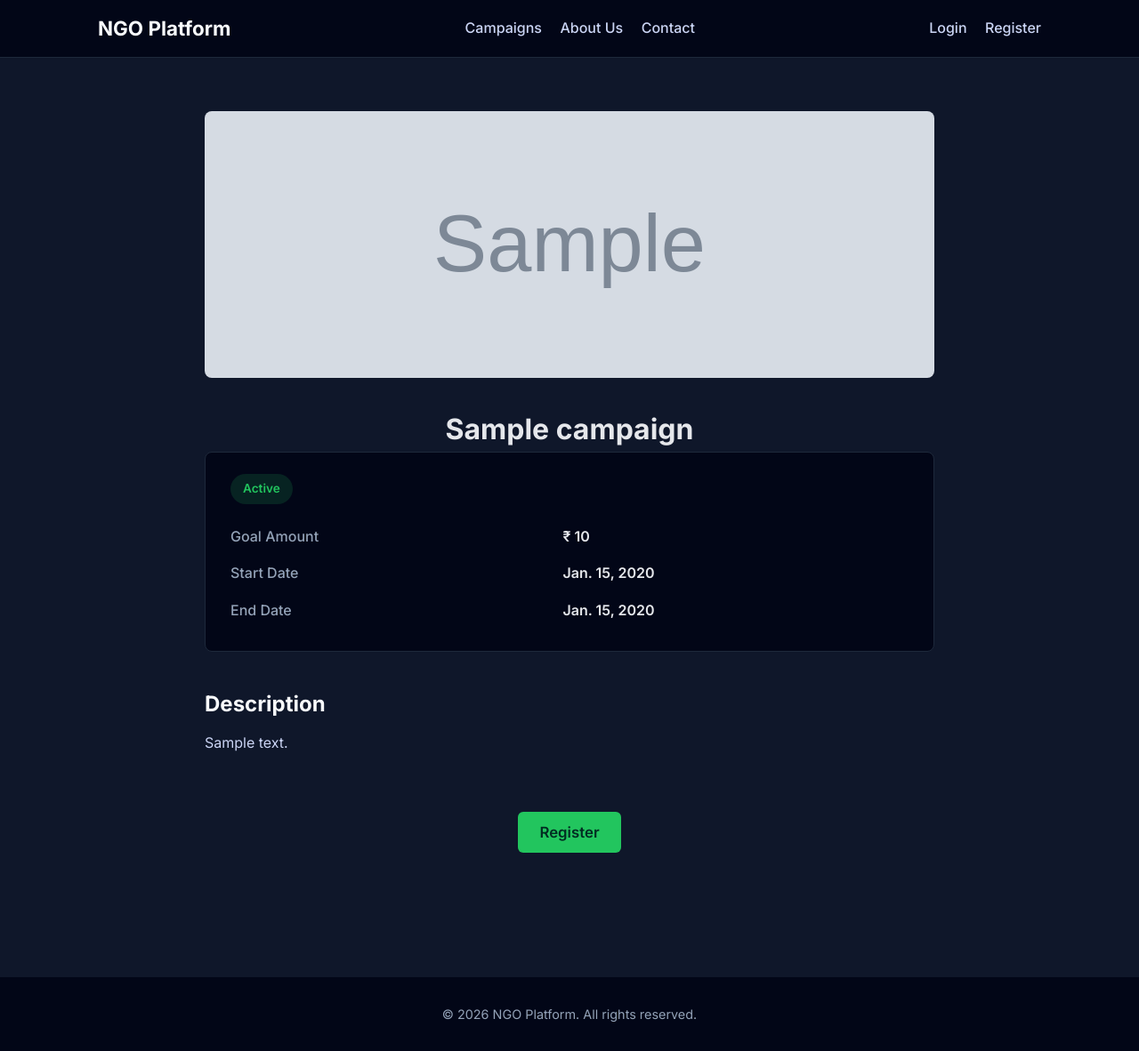
After one commit to C0deEnigma/ngo-donation-management-system, a Django app: page /campaigns/1/ in a window 1280 px wide. The commit adds this page. Shown: the whole page at 89% size. Run offline with Django 5.2, Linux system fonts and the light colour scheme; tables that the repository leaves empty hold one stand-in row (values such as "Sample post"); grey boxes marked "Sample" are stand-in pictures; parts of the project's set-up code (start-up, migrations or seed data) failed here and were passed over.

Commit message:
Implement campaign list page, campaign details page and fix frontend layout of home page

```diff
--- /dev/null
+++ b/campaigns/urls.py
@@ -0,0 +1,8 @@
+from django.urls import path
+from . import views
+
+urlpatterns = [
+    path("campaigns/", views.campaign_list, name="campaign-list"),
+    path("campaigns/<int:pk>/", views.campaign_detail, name="campaign-detail"),
+    path("campaigns/<int:pk>/register/", views.campaign_register, name="campaign-register"),
+]
--- a/campaigns/views.py
+++ b/campaigns/views.py
@@ -1,3 +1,18 @@
-from django.shortcuts import render
+from .models import Campaign
+from django.shortcuts import render, get_object_or_404
+from django.http import HttpResponse
 
-# Create your views here.
+def campaign_register(request, pk):
+    return HttpResponse(f"Register page for campaign {pk}")
+
+def campaign_list(request):
+    campaigns = Campaign.objects.all()
+    return render(request, "campaigns/campaign_list.html", {
+        "campaigns": campaigns
+    })
+
+def campaign_detail(request, pk):
+    campaign = get_object_or_404(Campaign, pk=pk)
+    return render(request, "campaigns/campaign_detail.html", {
+        "campaign": campaign
+    })
--- a/config/urls.py
+++ b/config/urls.py
@@ -8,7 +8,7 @@ urlpatterns = [
     path("", include("pages.urls")),
     path("accounts/", include("accounts.urls")),
     path("accounts/", include("django.contrib.auth.urls")),
-
+    path("", include("campaigns.urls")),
 ]
 
 if settings.DEBUG:
--- a/static/css/main.css
+++ b/static/css/main.css
@@ -1,5 +1,5 @@
 /* =====================================================
-   RESET & BASE
+   GLOBAL RESET
 ===================================================== */
 * {
     margin: 0;
@@ -9,17 +9,31 @@
 
 body {
     font-family: 'Inter', sans-serif;
-    background-color: #f3f4f6; /* soothing light gray */
-    color: #1f2937;
+    background-color: #0f172a;
+    color: #e5e7eb;
     line-height: 1.6;
 }
 
+img {
+    display: block;
+    max-width: 100%;
+    height: auto;
+}
+
 /* =====================================================
-   LAYOUT HELPERS
+   LAYOUT
 ===================================================== */
+main {
+    min-height: 70vh;
+}
+
+.section {
+    padding: 60px 0;
+}
+
 .container {
     width: 90%;
-    max-width: 1200px;
+    max-width: 1100px;
     margin: 0 auto;
 }
 
@@ -28,89 +42,82 @@ body {
 }
 
 /* =====================================================
-   HEADER / NAVBAR
+   HEADER
 ===================================================== */
 .site-header {
-    background-color: #ffffff;
-    border-bottom: 1px solid #e5e7eb;
+    background-color: #020617;
+    border-bottom: 1px solid #1e293b;
     position: sticky;
     top: 0;
     z-index: 100;
 }
 
 .header-inner {
+    max-width: 1100px;
+    margin: 0 auto;
+    padding: 14px 20px;
     display: flex;
     align-items: center;
     justify-content: space-between;
-    padding: 14px 0;
 }
 
 .site-logo a {
     font-size: 1.4rem;
     font-weight: 700;
-    color: #111827;
+    color: #f8fafc;
     text-decoration: none;
 }
 
-.main-nav a {
-    margin: 0 16px;
+.main-nav a,
+.auth-links a {
+    margin-left: 16px;
     text-decoration: none;
-    color: #374151;
+    color: #cbd5f5;
     font-weight: 500;
 }
 
-.main-nav a:hover {
-    color: #16a34a;
-}
-
-.auth-links a {
-    margin-left: 14px;
-    text-decoration: none;
-    font-weight: 500;
-    color: #374151;
+.main-nav a:hover,
+.auth-links a:hover {
+    color: #22c55e;
 }
 
 /* =====================================================
    BUTTONS
 ===================================================== */
-.btn-primary {
-    background-color: #16a34a;
-    color: #ffffff;
-    padding: 10px 22px;
+.btn-primary,
+.register-btn {
+    background-color: #22c55e;
+    color: #022c22;
+    padding: 10px 24px;
     border-radius: 6px;
     text-decoration: none;
     font-weight: 600;
     display: inline-block;
+    border: none;
+    cursor: pointer;
 }
 
-.btn-primary:hover {
-    background-color: #15803d;
+.btn-primary:hover,
+.register-btn:hover {
+    background-color: #16a34a;
 }
 
 .btn-large {
     font-size: 1.05rem;
-    margin-top: 20px;
+    margin-top: 24px;
 }
 
 /* =====================================================
-   MAIN
-===================================================== */
-main {
-    min-height: 70vh;
-}
-
-/* =====================================================
-   HERO SECTION (FULL WIDTH)
+   HERO
 ===================================================== */
 .hero {
     position: relative;
-    width: 100%;
     height: 60vh;
     min-height: 420px;
     overflow: hidden;
 }
 
-.hero-image {
+.hero img {
     width: 100%;
     height: 100%;
     object-fit: cover;
@@ -119,13 +126,12 @@ main {
 .hero-overlay {
     position: absolute;
     inset: 0;
-    background: rgba(0, 0, 0, 0.45);
+    background: rgba(2, 6, 23, 0.65);
     display: flex;
     flex-direction: column;
     justify-content: center;
     align-items: center;
     text-align: center;
-    color: #ffffff;
     padding: 20px;
 }
 
@@ -141,34 +147,13 @@ main {
 }
 
 /* =====================================================
-   SECTIONS
-===================================================== */
-.section {
-    padding: 60px 0;
-}
-
-.section-title {
-    text-align: center;
-    font-size: 2rem;
-    margin-bottom: 40px;
-}
-
-.section-text {
-    max-width: 800px;
-    margin: 0 auto;
-    font-size: 1.05rem;
-    color: #374151;
-}
-
-/* =====================================================
-   CAMPAIGN SLIDER
+   CAMPAIGN SLIDER (HOME PAGE — RESTORED)
 ===================================================== */
 .campaign-slider {
     display: flex;
-    gap: 20px;
+    gap: 24px;
     overflow-x: auto;
     padding-bottom: 10px;
-    scroll-snap-type: x mandatory;
 }
 
 .campaign-slider::-webkit-scrollbar {
@@ -176,19 +161,17 @@ main {
 }
 
 .campaign-slider::-webkit-scrollbar-thumb {
-    background-color: #d1d5db;
+    background: #334155;
     border-radius: 4px;
 }
 
 .campaign-slide {
-    min-width: 280px;
-    background-color: #ffffff;
+    min-width: 260px;
+    background-color: #020617;
     border-radius: 8px;
     overflow: hidden;
     text-decoration: none;
-    color: inherit;
-    box-shadow: 0 4px 12px rgba(0, 0, 0, 0.08);
-    scroll-snap-align: start;
+    color: #f8fafc;
     transition: transform 0.2s ease;
 }
 
@@ -202,24 +185,152 @@ main {
     object-fit: cover;
 }
 
-.campaign-slide span {
+.campaign-slide-title {
     display: block;
-    padding: 14px;
+    padding: 12px;
     font-weight: 600;
+    font-size: 0.95rem;
+}
+
+/* =====================================================
+   CAMPAIGN LIST PAGE
+===================================================== */
+.campaign-thumb {
+    width: 180px;
+    height: 140px;
+    background-color: #020617;
+    border-radius: 6px;
+    overflow: hidden;
+}
+
+.campaign-thumb img {
+    width: 100%;
+    height: 100%;
+    object-fit: cover;
+}
+
+.view-campaign-link {
+    display: inline-block;
+    margin-top: 8px;
+    font-size: 0.95rem;
+    color: #60a5fa;
+    text-decoration: none;
+}
+
+.view-campaign-link:hover {
+    text-decoration: underline;
+}
+
+.hr-divider {
+    height: 1px;
+    background-color: #334155;
+    border: none;
+    margin: 36px 0;
+}
+
+/* =====================================================
+   CAMPAIGN DETAIL PAGE
+===================================================== */
+.campaign-image {
+    max-width: 820px;
+    margin: 0 auto 32px auto;
+}
+
+.campaign-image img {
+    width: 100%;
+    height: 300px;
+    object-fit: cover;
+    border-radius: 8px;
+}
+
+.campaign-details,
+.campaign-details-card {
+    max-width: 820px;
+    margin: 0 auto 40px auto;
+    padding: 24px 28px;
+    background-color: #020617;
+    border: 1px solid #1e293b;
+    border-radius: 8px;
+}
+
+.campaign-info-table {
+    width: 100%;
+    border-collapse: collapse;
+}
+
+.campaign-info-table th {
+    text-align: left;
+    color: #94a3b8;
+    padding: 8px 0;
+    font-weight: 500;
+}
+
+.campaign-info-table td {
+    padding: 8px 0;
+    font-weight: 600;
+}
+
+/* =====================================================
+   STATUS
+===================================================== */
+.status,
+.status-badge {
+    display: inline-block;
+    padding: 6px 14px;
+    font-size: 0.85rem;
+    font-weight: 600;
+    border-radius: 999px;
+    margin-bottom: 16px;
+}
+
+.status.active,
+.status-badge.status-active {
+    background-color: rgba(34, 197, 94, 0.15);
+    color: #22c55e;
+}
+
+.status.closed,
+.status-badge.status-inactive {
+    background-color: rgba(239, 68, 68, 0.15);
+    color: #ef4444;
+}
+
+/* =====================================================
+   TEXT
+===================================================== */
+.section-title {
     text-align: center;
+    font-size: 2rem;
+    margin-bottom: 40px;
+    color: #f8fafc;
+}
+
+.section-text,
+.campaign-description {
+    max-width: 820px;
+    margin: 0 auto 40px auto;
+    color: #cbd5f5;
+}
+
+.section-text h2,
+.campaign-description h2 {
+    margin-bottom: 12px;
+    color: #f8fafc;
 }
 
 /* =====================================================
    FOOTER
 ===================================================== */
 .site-footer {
-    background-color: #111827;
-    color: #d1d5db;
+    background-color: #020617;
+    color: #94a3b8;
     margin-top: 80px;
 }
 
 .footer-inner {
+    max-width: 1100px;
+    margin: 0 auto;
+    padding: 30px 0;
     text-align: center;
-    padding: 30px 0;
     font-size: 0.9rem;
 }
--- a/templates/base.html
+++ b/templates/base.html
@@ -7,7 +7,7 @@
 
     <title>{% block title %}NGO Donation Platform{% endblock %}</title>
 
-    <!-- Professional font -->
+    <!-- Google Font -->
     <link rel="preconnect" href="https://fonts.googleapis.com">
     <link rel="preconnect" href="https://fonts.gstatic.com" crossorigin>
     <link href="https://fonts.googleapis.com/css2?family=Inter:wght@300;400;500;600;700&display=swap" rel="stylesheet">
@@ -18,49 +18,47 @@
 
 <body>
 
-    <!-- ================= HEADER / NAVBAR ================= -->
+    <!-- ================= HEADER ================= -->
     <header class="site-header">
-        <div class="container header-inner">
+        <div class="header-inner">
 
-            <!-- Logo -->
             <div class="site-logo">
                 <a href="/">NGO Platform</a>
             </div>
 
-            <!-- Navigation -->
             <nav class="main-nav">
                 <a href="/campaigns/">Campaigns</a>
                 <a href="/about/">About Us</a>
                 <a href="/contact/">Contact</a>
             </nav>
 
-            <!-- Auth -->
+            <div class="auth-links">
                 {% if user.is_authenticated %}
-                <p>
-                    Logged in as <strong>{{ user.username }}</strong>
-                </p>
+                    <span>Logged in as <strong>{{ user.username }}</strong></span>
 
-                <form method="post" action="{% url 'logout' %}">
+                    <form method="post" action="{% url 'logout' %}" style="display:inline;">
                         {% csrf_token %}
-                    <button type="submit">Logout</button>
+                        <button type="submit" class="btn-primary" style="padding:6px 12px; font-size:0.85rem;">
+                            Logout
+                        </button>
                     </form>
                 {% else %}
                     <a href="{% url 'login' %}">Login</a>
                     <a href="{% url 'signup' %}">Register</a>
                 {% endif %}
+            </div>
 
         </div>
     </header>
 
-    <!-- ================= MAIN CONTENT ================= -->
+    <!-- ================= PAGE CONTENT ================= -->
     <main>
         {% block content %}{% endblock %}
     </main>
 
-
     <!-- ================= FOOTER ================= -->
     <footer class="site-footer">
-        <div class="container footer-inner">
+        <div class="footer-inner">
             <p>© 2026 NGO Platform. All rights reserved.</p>
         </div>
     </footer>
--- /dev/null
+++ b/templates/campaigns/campaign_detail.html
@@ -0,0 +1,82 @@
+{% extends "base.html" %}
+{% load static %}
+
+{% block content %}
+<main class="section">
+
+    <div class="container">
+
+        {% if campaign.image %}
+        <div class="campaign-image">
+            <img src="{{ campaign.image.url }}" alt="{{ campaign.title }}">
+        </div>
+        {% endif %}
+
+        <h1 class="campaign-title center">
+            {{ campaign.title }}
+        </h1>
+
+        <div class="campaign-details-card">
+
+            {% if campaign.is_active %}
+                <span class="status active">Active</span>
+            {% else %}
+                <span class="status closed">Closed</span>
+            {% endif %}
+
+            <table class="campaign-info-table">
+                <tbody>
+                    <tr>
+                        <th>Goal Amount</th>
+                        <td>₹ {{ campaign.goal_amount }}</td>
+                    </tr>
+
+                    {% if campaign.collected_amount is not None %}
+                    <tr>
+                        <th>Collected Amount</th>
+                        <td>₹ {{ campaign.collected_amount }}</td>
+                    </tr>
+                    {% endif %}
+
+                    <tr>
+                        <th>Start Date</th>
+                        <td>{{ campaign.start_date }}</td>
+                    </tr>
+
+                    <tr>
+                        <th>End Date</th>
+                        <td>{{ campaign.end_date }}</td>
+                    </tr>
+                </tbody>
+            </table>
+
+        </div>
+
+        <div class="campaign-description">
+            <h2>Description</h2>
+            <p>{{ campaign.description }}</p>
+        </div>
+
+        <div class="center">
+            {% if campaign.is_active %}
+                {% if user.is_authenticated %}
+                    <a href="{% url 'campaign-register' campaign.id %}" class="btn-primary btn-large">
+                        Register
+                    </a>
+                {% else %}
+                    <a href="{% url 'login' %}?next={% url 'campaign-detail' campaign.id %}"
+                       class="btn-primary btn-large">
+                        Register
+                    </a>
+                {% endif %}
+            {% else %}
+                <button class="btn-primary btn-large" disabled>
+                    Registration Closed
+                </button>
+            {% endif %}
+        </div>
+
+    </div>
+
+</main>
+{% endblock %}
```
Also changed, not shown: templates/campaigns/campaign_list.html (added, +65 -0 lines), templates/home.html (+11 -8 lines). Lines whose indentation alone changed are shown as unchanged.
